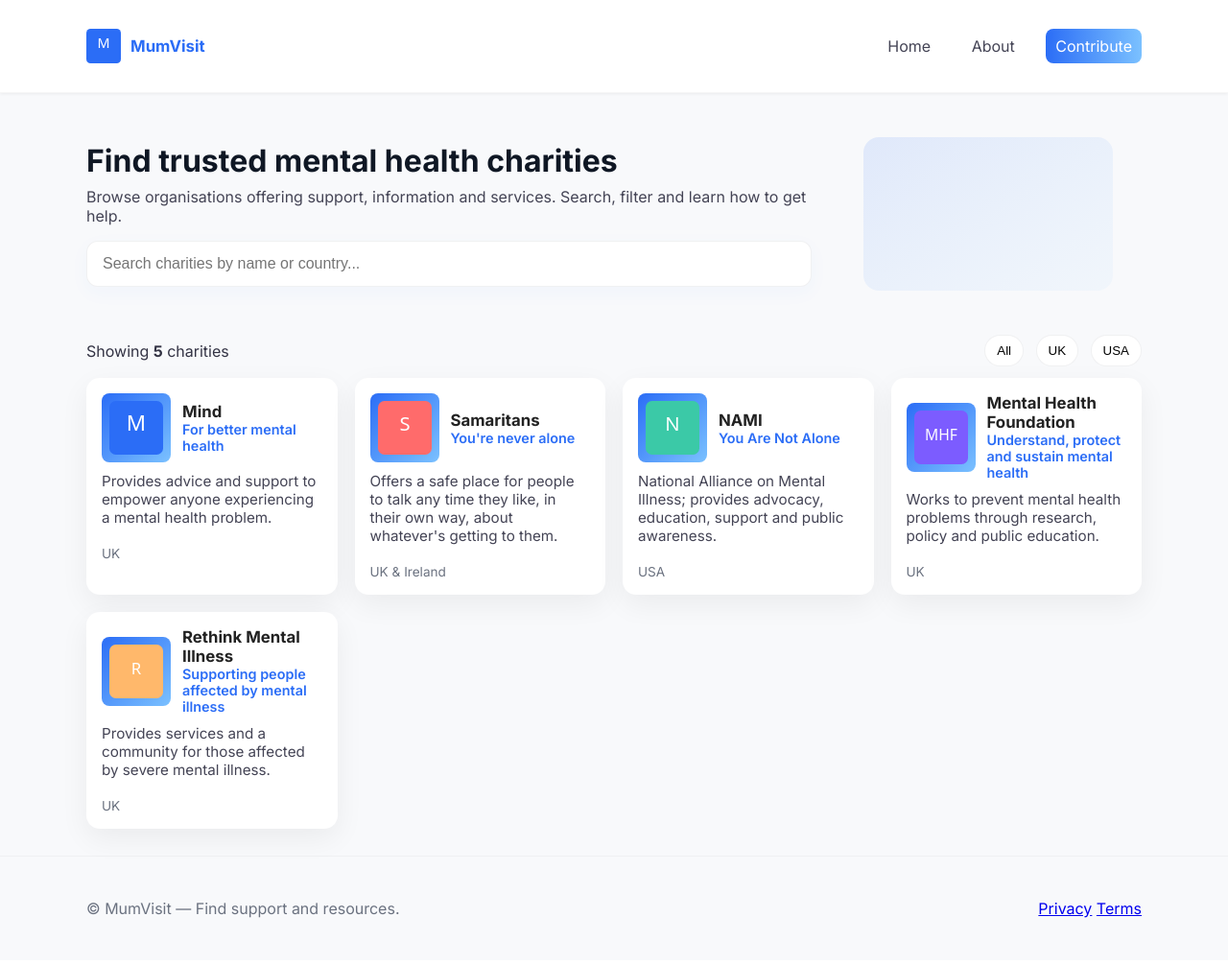
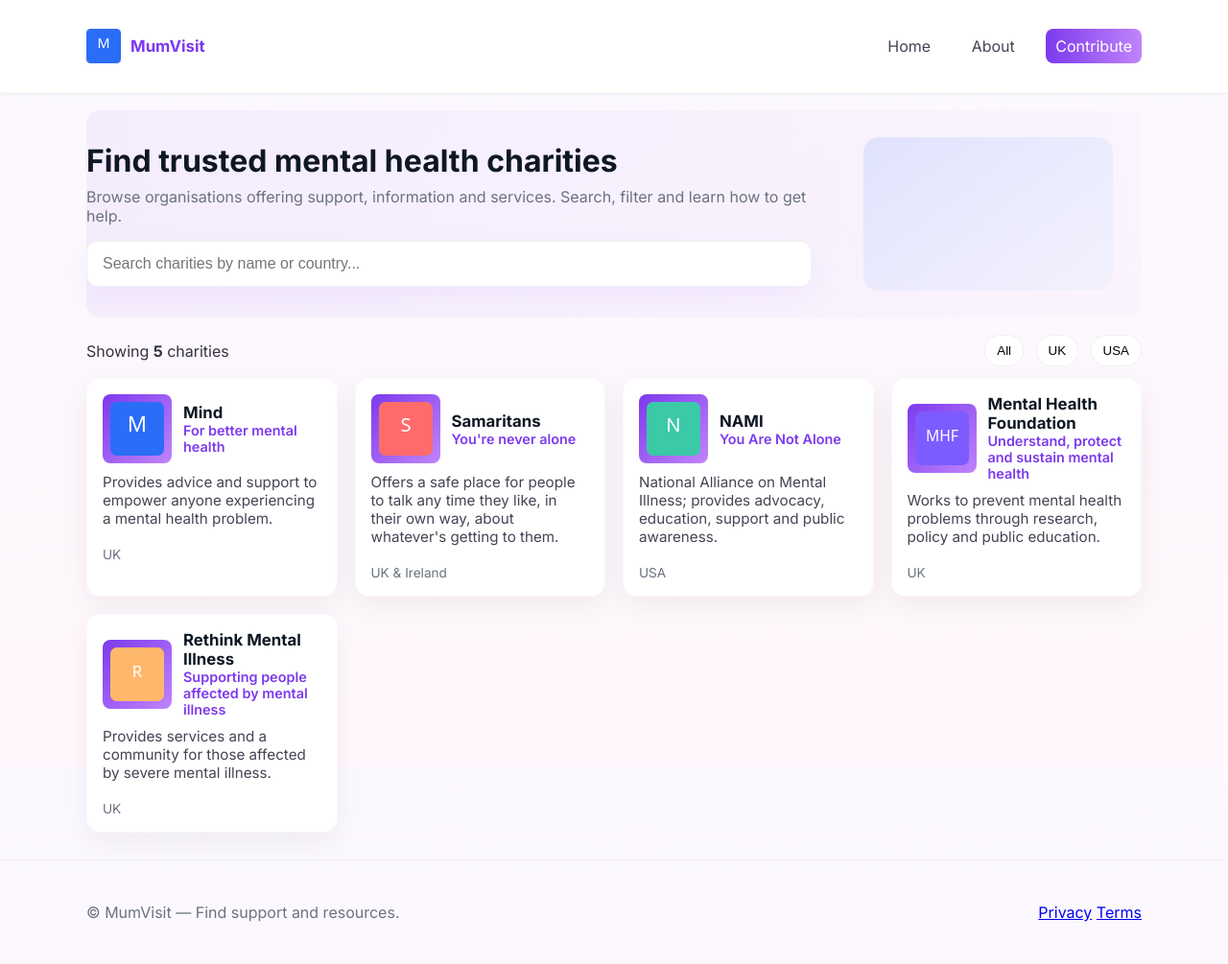
Before and after one commit to andyfast20-sketch/mumvisit, a Flask app: page / in a window 1280 px wide. Shown: the whole page at 96% size. Before the commit the page ends 957 px from the top, so only its background shows below. Run offline with Flask 2, Linux system fonts and the light colour scheme.

Commit message:
Theme: update palette to purple/pink Fly-like colors

```diff
--- a/static/css/style.css
+++ b/static/css/style.css
@@ -1,8 +1,11 @@
 /* Basic starter styles */
 :root{
-  --bg:#f8f9fb;
-  --text:#222;
-  --accent:#2b6df6;
+  /* Fly-like purple/pink palette */
+  --bg: linear-gradient(180deg, #fbf8ff 0%, #fff7fb 100%);
+  --text:#0f1724;
+  --accent:#7c3aed; /* deep violet */
+  --accent-2:#c084fc; /* lighter purple */
+  --muted:#6b7280;
 }
 
 html,body{height:100%;margin:0;font-family:Segoe UI, Roboto, Arial, sans-serif;background:var(--bg);color:var(--text)}
@@ -18,30 +21,31 @@ header{background:white;padding:1rem 1.25rem;box-shadow:0 1px 3px rgba(0,0,0,0.0
   .brand-logo{width:36px;height:36px}
   .brand-name{font-weight:700;color:var(--accent);font-size:1.05rem}
   .main-nav a{margin-left:18px;color:#445; text-decoration:none;padding:8px 10px;border-radius:8px}
-  .main-nav a.cta{background:linear-gradient(90deg,var(--accent),#7bc1ff);color:white}
-  .main-nav a:hover{background:rgba(43,109,246,0.06)}
+  .main-nav a.cta{background:linear-gradient(90deg,var(--accent),var(--accent-2));color:white}
+  .main-nav a:hover{background:rgba(124,58,237,0.06)}
 
   /* Hero */
-  .hero{padding:28px 0;margin:18px 0}
+  .hero{padding:28px 0;margin:18px 0;background: linear-gradient(90deg, rgba(124,58,237,0.06), rgba(192,132,252,0.03));border-radius:14px}
   .hero-grid{display:grid;grid-template-columns:1fr 320px;gap:24px;align-items:center}
-  .hero-title{font-size:2rem;margin:0;color:#0f1724}
-  .hero-sub{color:#445;margin-top:8px;font-size:1rem}
+  .hero-title{font-size:2rem;margin:0;color:var(--text)}
+  .hero-sub{color:var(--muted);margin-top:8px;font-size:1rem}
   .hero-visual{display:flex;align-items:center;justify-content:center}
   .search-row{margin-top:16px}
-  .search-row input[type="search"]{width:100%;padding:14px 16px;border-radius:12px;border:1px solid rgba(13,18,33,0.06);font-size:1rem;box-shadow:0 6px 20px rgba(59,130,246,0.04)}
+  .search-row input[type="search"]{width:100%;padding:14px 16px;border-radius:12px;border:1px solid rgba(13,18,33,0.06);font-size:1rem;box-shadow:0 10px 30px rgba(124,58,237,0.06)}
 
   /* Controls */
   .list-controls{display:flex;align-items:center;justify-content:space-between;margin-bottom:12px}
   .stats{color:#334}
   .filters .chip{background:#fff;border:1px solid rgba(13,18,33,0.06);padding:8px 12px;border-radius:999px;margin-left:8px;cursor:pointer}
-  .filters .chip:hover{background:rgba(43,109,246,0.04)}
+  .filters .chip.active{background:linear-gradient(90deg,var(--accent),var(--accent-2));color:white;border-color:transparent}
+  .filters .chip:hover{background:rgba(124,58,237,0.04)}
 
   /* Grid */
   .grid{display:grid;grid-template-columns:repeat(auto-fit,minmax(260px,1fr));gap:18px}
-  .card{background:white;border-radius:14px;padding:16px;box-shadow:0 10px 30px rgba(2,6,23,0.06);display:flex;flex-direction:column;gap:10px;transition:transform .18s ease,box-shadow .18s ease}
-  .card:hover{transform:translateY(-6px);box-shadow:0 18px 40px rgba(2,6,23,0.08)}
+  .card{background:white;border-radius:14px;padding:16px;box-shadow:0 10px 30px rgba(2,6,23,0.06);display:flex;flex-direction:column;gap:10px;transition:transform .18s ease,box-shadow .18s ease;border:1px solid rgba(124,58,237,0.04)}
+  .card:hover{transform:translateY(-6px);box-shadow:0 28px 60px rgba(124,58,237,0.08)}
   .card-top{display:flex;gap:12px;align-items:center}
-  .card-logo{width:56px;height:56px;border-radius:8px;object-fit:contain;background:linear-gradient(135deg,var(--accent),#7bc1ff);padding:8px}
+  .card-logo{width:56px;height:56px;border-radius:8px;object-fit:contain;background:linear-gradient(135deg,var(--accent),var(--accent-2));padding:8px}
   .card-avatar{width:56px;height:56px;border-radius:12px;background:linear-gradient(135deg,var(--accent),#7bc1ff);color:white;display:flex;align-items:center;justify-content:center;font-weight:700;font-size:1.25rem}
   .card-head{display:flex;flex-direction:column}
   .card-title{margin:0;font-size:1.05rem}
```
